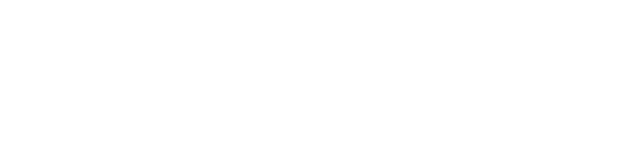
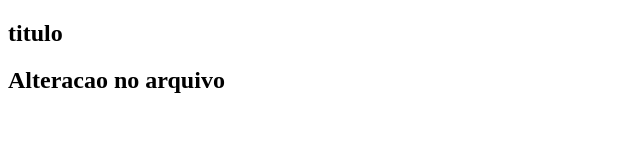
Before and after one commit to HUBEVANDROALVES/treinandogithub, a plain HTML site: page index.html in a window 1280 px wide. Shown: the whole page, without its empty margins (0-640 px from the left). Drawn offline with Linux system fonts and the light colour scheme.

Commit message:
enviando alteracoes

```diff
--- a/index.html
+++ b/index.html
@@ -6,6 +6,7 @@
     <title>Document</title>
 </head>
 <body>
-
+    <h2>titulo </h2>
+    <h2>Alteracao no arquivo</h2>
 </body>
 </html>
```
